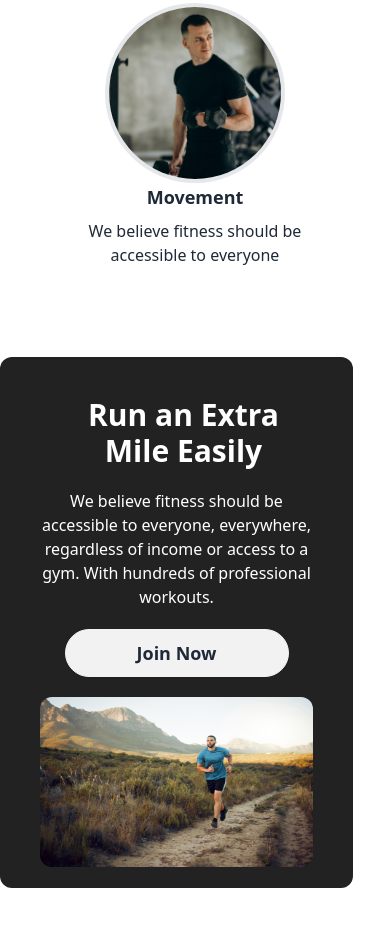
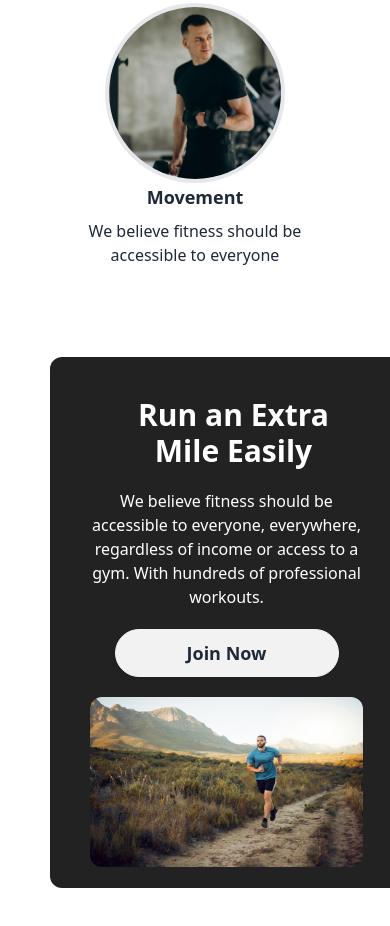
Before and after one commit to tanim006/Gymne_Res, a plain HTML site: page index.html in a window 390 px wide. Shown: the part 2309-3235 px from the top of the page. Drawn offline with nearby package versions, Linux system fonts and the light colour scheme.

Commit message:
second commit

```diff
--- a/index.html
+++ b/index.html
@@ -131,7 +131,7 @@
 
   </section>
 
-  <section class="lg:w-[1060px] md:w-[684px] md:ml-[50px] md:h-[400px] w-[353px] h-[531px] mt-[50px] lg:h-[371px] bg-[#222222] rounded-xl p-10 lg:ml-[400px] mb-20 lg:p-10 md:p-10">
+  <section class="lg:w-[1060px] md:w-[684px] md:ml-[50px] ml-[50px] md:h-[400px] w-[353px] h-[531px] mt-[50px] lg:h-[371px] bg-[#222222] rounded-xl p-10 lg:ml-[400px] mb-20 lg:p-10 md:p-10">
     <div class="md:flex lg:flex items-center">
       <div class="md:w-[263px] lg:text-start md:text-start text-center ">
         <h1 class="text-white w-[287px] text-3xl md:w-[443px] font-bold md:text-3xl lg:text-5xl">Run an Extra <br>
```
